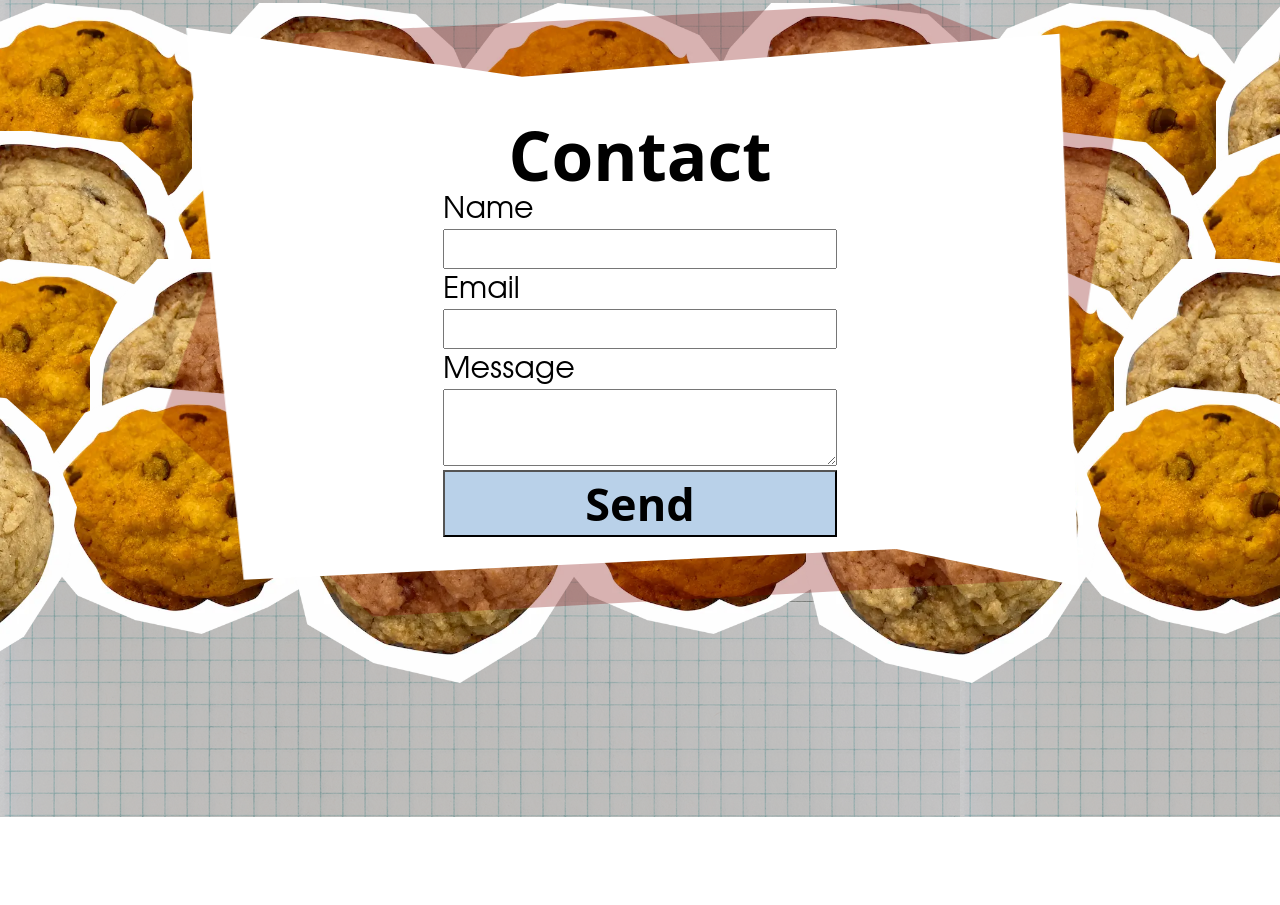
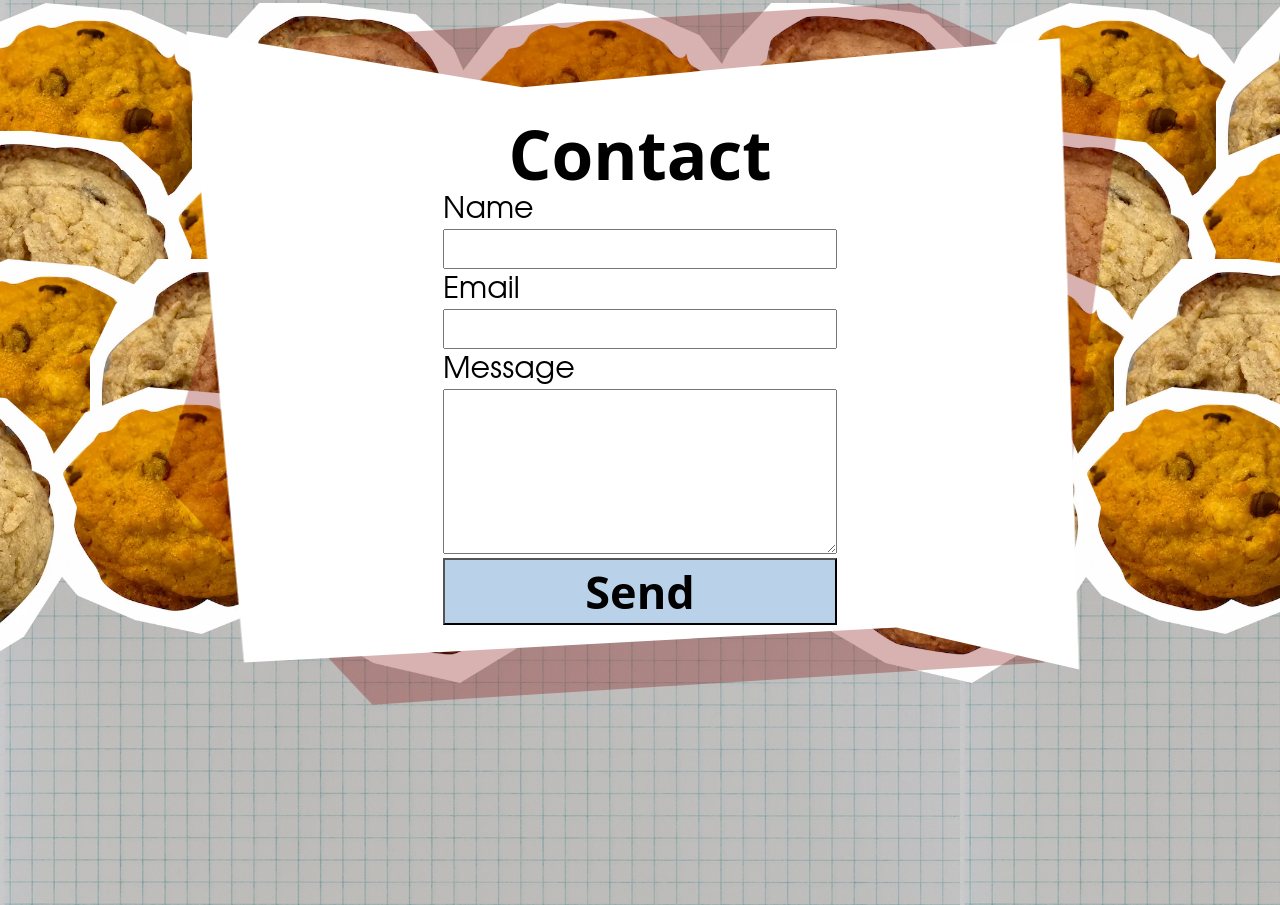
Before and after one commit to montypages/RiBread, a plain HTML site: page index.html in a window 1280 px wide. Shown: the part 6629-7534 px from the top of the page. Before the commit the page ends 7446 px from the top, so only its background shows below. Drawn offline with Linux system fonts and the light colour scheme; a web font is replaced by a local one.

Commit message:
changed the textarea style

```diff
--- a/style.css
+++ b/style.css
@@ -63,7 +63,7 @@ h2 {
     }
 }
 
-p, label, input {
+p, label, input, textarea {
     font-size: var(--size-1);
 }
 
```
